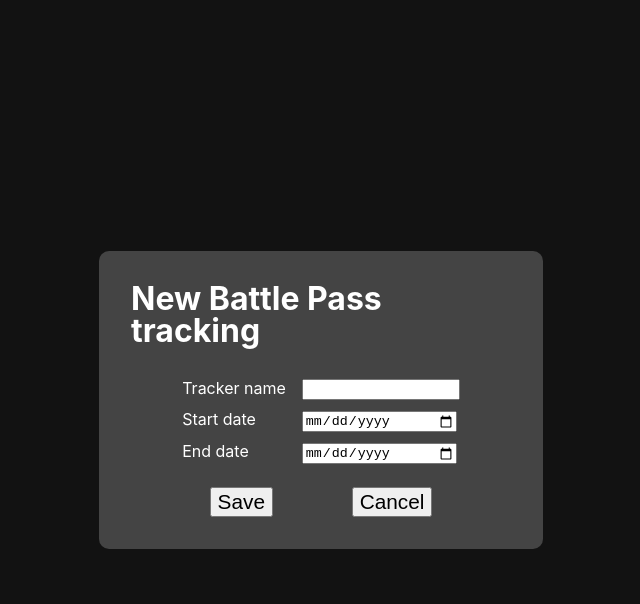
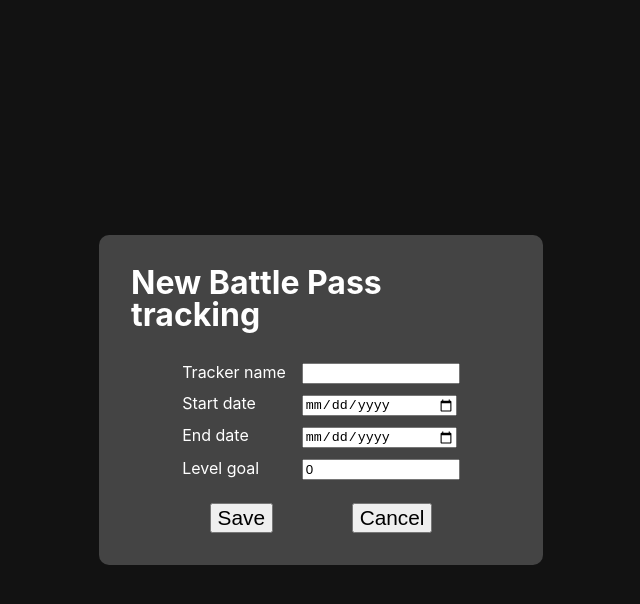
Before and after one commit to Fred-Vaniss/battlepass-tracker, a React (Create React App) app: page / in a window 1280 px wide. Both pictures are taken after a click on the button "Add battlepass". Shown: the top 604 px of the page, without its empty margins (319-959 px from the left). Built offline with nearby package versions, Linux system fonts and the light colour scheme.

Commit message:
Value handling and state saving

```diff
--- a/src/App.js
+++ b/src/App.js
@@ -3,11 +3,15 @@
 import Modal from './components/Modal';
 
 const App = () => {
+  const [dataIndex, setIndex] = useState(1)
   const [data,setData] = useState([]);
   const [form,setForm] = useState({
+    id: dataIndex,
     name: "",
     start: "",
     end: "",
+    goal: 0,
+    level: "0"
   });
   const [modal,setModal] = useState(false);
 
@@ -27,20 +31,43 @@
     const name = e.target.name;
     const value = e.target.value;
 
-    console.log(value)
-
     setForm({ ...form, [name]: value })
   }
 
+  const handleSave = () => {
+    setData(data.concat(form))
+    setIndex(dataIndex+1)
+    setForm({
+      id: dataIndex,
+      name: "",
+      start: "",
+      end: "",
+      goal: 0,
+      level: "0"
+    })
+    setModal(false)
+  }
+
+  const handleLevel = (key, value) => {
+    console.log(key,value)
+    const modifiedData = data
+    const index = modifiedData.findIndex(i => i.id === key);
+
+    modifiedData[index].level = value
+
+    console.log(modifiedData)
+
+    setData(modifiedData)
+  }
+
   const listProgresses = data.map((item, index = 0) => {
-    index++
     return(
-      <ProgressBar/>
+      <ProgressBar key={item.id} data={item} handleChange={handleLevel}/>
     )
   })
 
   useEffect(() => {
-
+    console.log(data)
   }, [data])
 
   return (
@@ -50,7 +77,7 @@
         <div className="add-container">
          <button onClick={() => setModal(true)}>Add battlepass</button>
         </div>
-        <Modal form={form} handleChange={handleForm} open={modal} onClose={() => setModal(false)}/>
+        <Modal form={form} handleChange={handleForm} open={modal} onClose={() => setModal(false)} onSave={handleSave}/>
       </div>
   )
 }
--- a/src/components/Modal.js
+++ b/src/components/Modal.js
@@ -11,8 +11,7 @@
 	zIndex: 1000
 }
 
-const Modal = ({form, handleChange, open, onClose, children}) => {
-	console.log(open)
+const Modal = ({form, handleChange, open, onClose, onSave, children}) => {
 	if (!open) return null
 	return ReactDom.createPortal(
 		<>
@@ -33,10 +32,14 @@
 							<td><label htmlFor="end">End date</label></td>
 							<td><input type="date" name="end" value={form.end} onChange={handleChange}/></td>
 						</tr>
+						<tr>
+							<td><label htmlFor="goal">Level goal</label></td>
+							<td><input type="number" name="goal" value={form.goal} onChange={handleChange}/></td>
+						</tr>
 					</table>
 
 					<div className="buttons-container">
-						<button>Save</button>
+						<button onClick={onSave}>Save</button>
 						<button onClick={onClose}>Cancel</button>
 					</div>
 				</div>
--- a/src/components/ProgressBar.js
+++ b/src/components/ProgressBar.js
@@ -1,44 +1,51 @@
-import React from 'react'
+import React, {useState} from 'react'
 
-const ProgressBar = props => {
+const ProgressBar = ({data, handleChange}) => {
+
+  const [level, setLevel] = useState(data.level)
 
   const dates = {
-    start: new Date(props.start),
+    start: new Date(data.start),
     current: new Date(),
-    end: new Date(props.end)
+    end: new Date(data.end)
   }
 
   let timeLeft = Math.round((dates.end - dates.current) / (1000 * 3600 * 24))
   let timeElapsed = Math.round((dates.current - dates.start) / (1000 * 3600 * 24))
-
-  let level = props.level
+  let passDuration = Math.round((dates.end - dates.start) / (1000 * 3600 * 24))
+  let passGoal = data.goal
 
   const clamp = (num, min, max) => {
     return num <= min ? min : num >= max ? max : num;
   }
 
-  let levelPcnt = clamp(level/110*100,0,100)
-  let daysPcnt = clamp(timeElapsed/90*100,0,100)
+  let levelPcnt = clamp(level/passGoal*100,0,100)
+  let daysPcnt = clamp(timeElapsed/passDuration*100,0,100)
 
+  const changeLevel = e => {
+    const id = data.id
+    const newLevel = e.target.value
+    setLevel(newLevel)
 
-  console.log(timeElapsed)
-
-  console.log(dates)
+    console.log(id)
+    handleChange(id, newLevel)
+  }
 
   return (
     <>
       <div className="level-form">
-          <label htmlFor="level">Battlepass level: </label>
-          <input  type="number"
-                  name="level"
-                  value="0"
-                  />
+        <h2>{data.name}: </h2>
+        <input  type="number"
+                name="level"
+                value={level}
+                onChange={changeLevel}
+                />
       </div>
       <div className="progress-container">
         <span className="dates">{dates.start.toLocaleString('default', {day:"numeric", month: 'long'})}</span>
         <div className="progress bg">
           <div className="progress-days" style={{left: daysPcnt+"%"}}>
-            <span>{timeLeft} jours</span>
+            <span>{timeLeft} day(s)</span>
             <div className="measure"></div>
           </div>
           <div className={`progress bar ${levelPcnt < daysPcnt ? "late" : "early"}`} style={{width: levelPcnt+"%"}}></div>
--- a/src/sass/style.scss
+++ b/src/sass/style.scss
@@ -41,9 +41,20 @@
 }
 
 .level-form{
+  display: flex;
+  justify-content: center;
   margin: 20px 0;
+  h2{
+    margin-bottom: 0em;
+  }
+
   input{
-    width: 40px;
+    margin-left: 20px;
+    color: #fff;
+    font-size: 2em;
+    background-color: #333;
+    width: 80px;
+    height: 35px;
   }
 }
 .progress-container{
```
